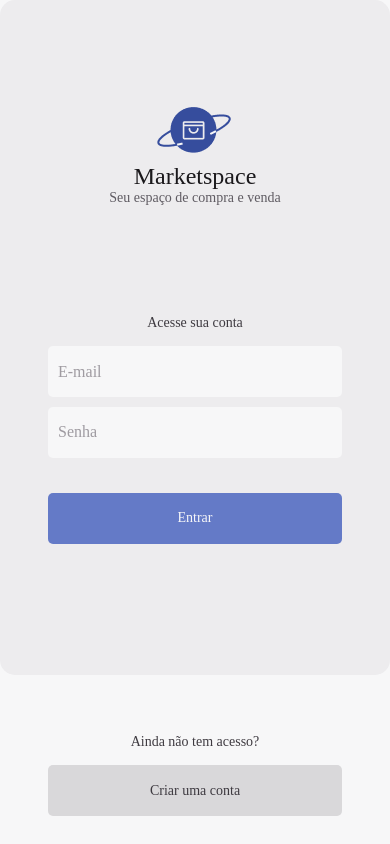
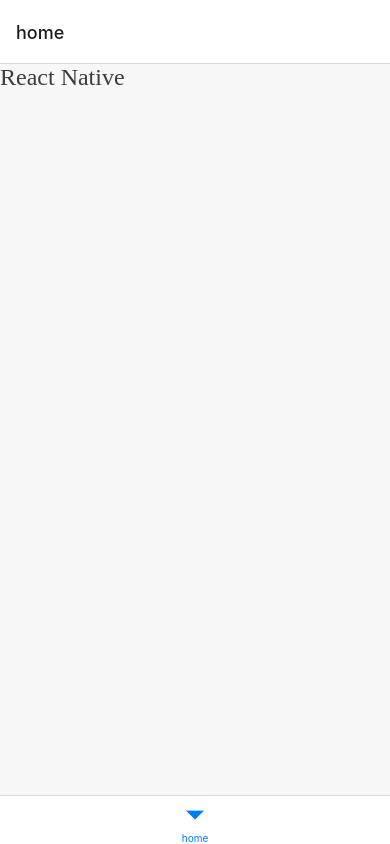
Before and after one commit to Ninodev30/marketspace, a React Native app in the folder mobile/: screen / in a window 390 px wide. Built offline with nearby package versions, Linux system fonts and the light colour scheme.

Commit message:
feat: install bottom tab navigator

```diff
--- a/mobile/package.json
+++ b/mobile/package.json
@@ -11,6 +11,7 @@
   },
   "dependencies": {
     "@hookform/resolvers": "^2.9.10",
+    "@react-navigation/bottom-tabs": "^6.5.2",
     "@react-navigation/native": "^6.1.1",
     "@react-navigation/native-stack": "^6.9.7",
     "phosphor-react-native": "^1.1.2",
--- /dev/null
+++ b/mobile/src/routes/App.routes.tsx
@@ -0,0 +1,23 @@
+import { createBottomTabNavigator, BottomTabNavigationProp } from "@react-navigation/bottom-tabs"
+import Home from "@screens/Home";
+
+type AppRoutes = {
+    home: undefined;
+}
+
+export type AppNavigatorRoutesProps = BottomTabNavigationProp<AppRoutes>;
+
+const { Navigator, Screen } = createBottomTabNavigator<AppRoutes>();
+
+const AppRoutes: React.FC = () => {
+    return (
+        <Navigator>
+            <Screen
+                name='home'
+                component={Home}
+            />
+        </Navigator>
+    );
+};
+
+export default AppRoutes;
--- a/mobile/src/routes/index.tsx
+++ b/mobile/src/routes/index.tsx
@@ -2,6 +2,7 @@
 import { NavigationContainer, DefaultTheme } from '@react-navigation/native';
 import theme from '@theme/index';
 import AuthRoutes from './Auth.routes';
+import AppRoutes from './App.routes';
 
 const Routes: React.FC = () => {
     const { COLORS: { BASE: { GRAY_700 } } } = theme;
@@ -11,7 +12,7 @@
     return (
         <View style={{ flex: 1, backgroundColor: GRAY_700 }}>
             <NavigationContainer theme={DefaultTheme}>
-                <AuthRoutes />
+                <AppRoutes />
             </NavigationContainer>
         </View>
     )
```
Also changed, not shown: 1 other file (tests, documents, lock files or other folders).
